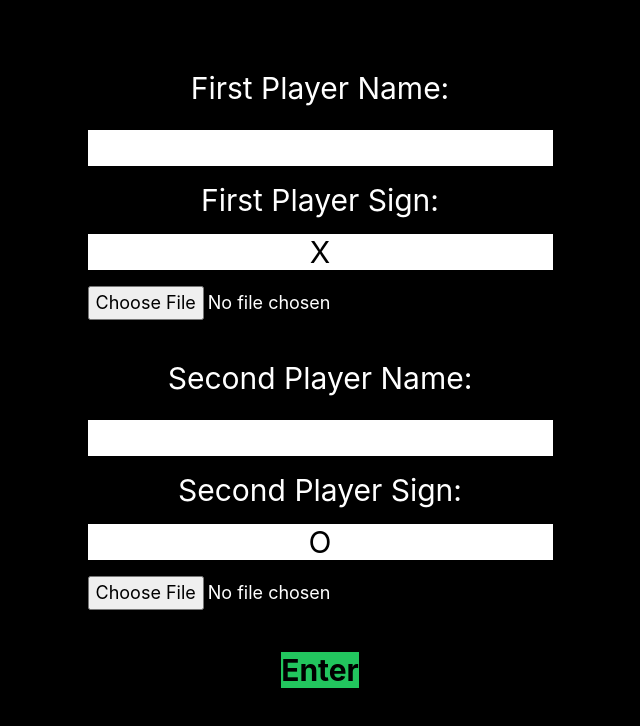
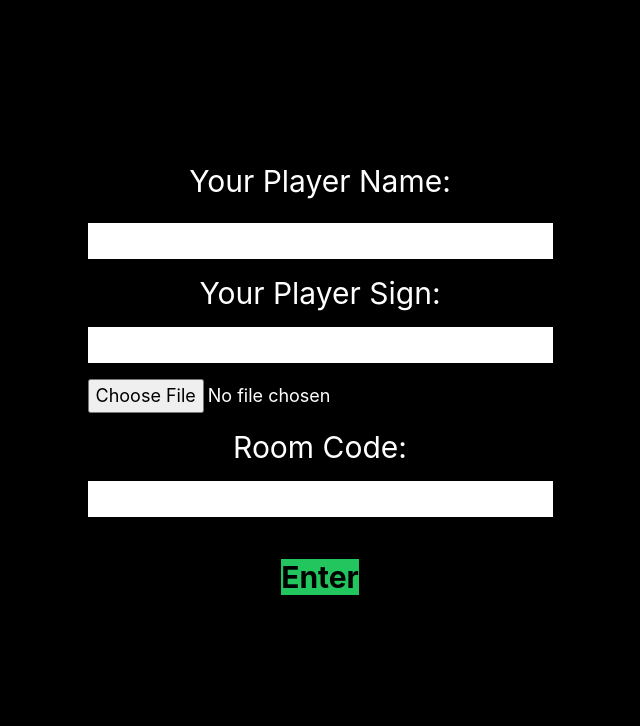
Before and after one commit to danyabsim/Tic-Tac-ToeProject, a React (Create React App) app: page / in a window 1280 px wide. Shown: the top 726 px of the page, without its empty margins (320-960 px from the left). Built offline with nearby package versions, Linux system fonts and the light colour scheme.

Commit message:
adding rooms

```diff
--- a/src/App.tsx
+++ b/src/App.tsx
@@ -6,69 +6,56 @@ import EnterForm from "./components/EnterForm/EnterForm";
 import store from "./redux/store";
 import {Provider} from "react-redux";
 import {Player} from "./interfaces/Player";
+import Room from "./components/Room/Room";
 
 function App() {
     const [isOnEnter, setIsOnEnter] = useState(true);
-    const [firstPlayerName, setFirstPlayerName] = useState('');
-    const [secondPlayerName, setSecondPlayerName] = useState('');
-    const [firstPlayerSign, setFirstPlayerSign] = useState('X');
-    const [secondPlayerSign, setSecondPlayerSign] = useState('O');
-    const [, setSelectedFirstPlayerFile] = useState<File | null>(null);
-    const [, setSelectedSecondPlayerFile] = useState<File | null>(null);
-    const [fileFirstPlayerURL, setFileFirstPlayerURL] = useState<string | null>(null);
-    const [fileSecondPlayerURL, setFileSecondPlayerURL] = useState<string | null>(null);
-    const firstPlayer: Player = {name: firstPlayerName, sign: firstPlayerSign, URL: fileFirstPlayerURL};
-    const secondPlayer: Player = {name: secondPlayerName, sign: secondPlayerSign, URL: fileSecondPlayerURL};
+    const [isInRoom, setIsOnRoom] = useState(false);
+    const [currentPlayerName, setCurrentPlayerName] = useState('');
+    const [currentPlayerSign, setCurrentPlayerSign] = useState('');
+    const [, setSelectedCurrentPlayerFile] = useState<File | null>(null);
+    const [fileCurrentPlayerURL, setFileCurrentPlayerURL] = useState<string | null>(null);
+    const [roomCode, setRoomCode] = useState("");
+    const currentPlayer: Player = {name: currentPlayerName, sign: currentPlayerSign, URL: fileCurrentPlayerURL};
 
     function resetTheApp() {
+        setIsOnRoom(false);
         setIsOnEnter(true);
-        setFirstPlayerName("");
-        setSecondPlayerName("");
-        setFirstPlayerSign('X');
-        setSecondPlayerSign('O');
-        setSelectedFirstPlayerFile(null);
-        setSelectedSecondPlayerFile(null);
-        setFileFirstPlayerURL(null);
-        setFileSecondPlayerURL(null);
+        setCurrentPlayerName("");
+        setCurrentPlayerSign('');
+        setSelectedCurrentPlayerFile(null);
+        setFileCurrentPlayerURL(null);
+        setRoomCode("");
     }
 
     function onEnter(event: React.FormEvent<HTMLFormElement>) {
         event.preventDefault();
         // connection to a server to check if such username with that password exists.
-        if (firstPlayerName !== "" && secondPlayerName !== "" && firstPlayerName !== secondPlayerName) {
-            if (firstPlayerSign !== " " && firstPlayerSign !== ""
-                && secondPlayerSign !== " " && secondPlayerSign !== ""
-                && firstPlayerSign !== secondPlayerSign
-                && firstPlayerSign.length === 1 && secondPlayerSign.length === 1) {
+        if (currentPlayerName !== "") {
+            if (currentPlayerSign !== " " && currentPlayerSign !== ""
+                && currentPlayerSign.length === 1) {
                 setIsOnEnter(false);
+                setIsOnRoom(true);
             } else {
-                alert("Either at least one of the signs contain only space or empty or both are the same!");
+                alert("The sign contains only space or is empty!");
             }
         } else {
-            alert("Either at least one of the names are not set up or both are the same!");
+            alert("The name is empty!");
         }
     }
 
-    function handleFileChange(event: ChangeEvent<HTMLInputElement>, where: string) {
+    function handleFileChange(event: ChangeEvent<HTMLInputElement>) {
         const files = event.target.files;
 
         if (files && files.length > 0) {
             const file = files[0];
-            if (where === "first") {
-                setSelectedFirstPlayerFile(file);
-            } else {
-                setSelectedSecondPlayerFile(file);
-            }
+            setSelectedCurrentPlayerFile(file);
 
             // Read the content of the file as a data URL
             const reader = new FileReader();
             reader.onload = (e) => {
                 if (e.target && e.target.result) {
-                    if (where === "first") {
-                        setFileFirstPlayerURL(e.target.result.toString());
-                    } else {
-                        setFileSecondPlayerURL(e.target.result.toString());
-                    }
+                    setFileCurrentPlayerURL(e.target.result.toString());
                 }
             };
             reader.readAsDataURL(file);
@@ -83,33 +70,58 @@ function App() {
                         <Route
                             path="/"
                             element={
-                                isOnEnter ? (
+                                isOnEnter && !isInRoom ? (
                                     <EnterForm
                                         onEnter={onEnter}
-                                        firstPlayer={firstPlayer}
-                                        secondPlayer={secondPlayer}
-                                        setFirstPlayerName={setFirstPlayerName}
-                                        setSecondPlayerName={setSecondPlayerName}
-                                        setFirstPlayerSign={setFirstPlayerSign}
-                                        setSecondPlayerSign={setSecondPlayerSign}
+                                        currentPlayer={currentPlayer}
+                                        roomCode={roomCode}
+                                        setRoomCode={setRoomCode}
+                                        setCurrentPlayerName={setCurrentPlayerName}
+                                        setCurrentPlayerSign={setCurrentPlayerSign}
                                         handleFileChange={handleFileChange}
                                     />
                                 ) : (
-                                    <Navigate to="/game"/>
+                                    isInRoom && !isOnEnter ? (
+                                        <Navigate to="/room"/>
+                                    ) : (
+                                        <Navigate to="/game"/>
+                                    )
+                                )
+                            }
+                        />
+                        <Route
+                            path="/room"
+                            element={
+                                isInRoom && !isOnEnter ? (
+                                    <Room
+                                        currentPlayer={currentPlayer}
+                                        roomCode={roomCode}
+                                        setIsOnRoom={setIsOnRoom}
+                                    />
+                                ) : (
+                                    isOnEnter && !isInRoom ? (
+                                        <Navigate to="/"/>
+                                    ) : (
+                                        <Navigate to="/game"/>
+                                    )
                                 )
                             }
                         />
                         <Route
                             path="/game"
                             element={
-                                !isOnEnter ? (
+                                !isInRoom && !isOnEnter ? (
                                     <Game
-                                        firstPlayer={firstPlayer}
-                                        secondPlayer={secondPlayer}
+                                        firstPlayer={currentPlayer}
+                                        secondPlayer={currentPlayer}
                                         resetTheApp={resetTheApp}
                                     />
                                 ) : (
-                                    <Navigate to="/"/>
+                                    isOnEnter && !isInRoom ? (
+                                        <Navigate to="/"/>
+                                    ) : (
+                                        <Navigate to="/room"/>
+                                    )
                                 )
                             }
                         />
--- a/src/components/EnterForm/EnterForm.tsx
+++ b/src/components/EnterForm/EnterForm.tsx
@@ -15,56 +15,49 @@ function EnterForm(props: EnterFormProps) {
     return (
         <form className="text-3xl mt-4 mb-4 text-center flex flex-col items-center" onSubmit={props.onEnter}>
             <div className="mb-10 space-y-4">
-                <label className="block mb-2">First Player Name:</label>
+                <label className="block mb-2">Your Player Name:</label>
                 <input
                     className="inline-block mt-4 mb-4 text-center text-black"
                     type="text"
-                    value={props.firstPlayer.name}
+                    value={props.currentPlayer.name}
                     onChange={(event) => {
-                        props.setFirstPlayerName(event.currentTarget.value)
+                        props.setCurrentPlayerName(event.currentTarget.value)
                     }}
-                    data-testid="firstPlayerName"/>
-                <label className="block mb-2">First Player Sign:</label>
+                    data-testid="playerName"/>
+                <label className="block mb-2">Your Player Sign:</label>
                 <input
                     className="inline-block mt-4 mb-4 text-center text-black"
                     type="text"
-                    value={props.firstPlayer.sign}
+                    value={props.currentPlayer.sign}
                     onChange={(event) => {
-                        props.setFirstPlayerSign(event.currentTarget.value)
+                        props.setCurrentPlayerSign(event.currentTarget.value)
                     }}
                     maxLength={maxLengthOfSigns}
-                    data-testid="firstPlayerSign"/>
+                    data-testid="playerSign"/>
                 <br/>
-                <input type="file" className="block text-lg mb-5" onChange={handleFirstPlayerFileChange} accept="image/*"/>
-            </div>
-
-            <div className="mb-10 space-y-4">
-                <label className="block mb-2">Second Player Name:</label>
+                <input
+                    type="file"
+                    className="block text-lg mb-5"
+                    onChange={handleFirstPlayerFileChange}
+                    accept="image/*"
+                />
+                <label className="block mb-2">Room Code:</label>
                 <input
                     className="inline-block mt-4 mb-4 text-center text-black"
                     type="text"
-                    value={props.secondPlayer.name}
+                    value={props.roomCode}
                     onChange={(event) => {
-                        props.setSecondPlayerName(event.currentTarget.value)
+                        props.setRoomCode(event.currentTarget.value)
                     }}
-                    data-testid="secondPlayerName"/>
-                <label className="block mb-2">Second Player Sign:</label>
+                    data-testid="codeRoom"/>
+            </div>
+            <div>
                 <input
-                    className="inline-block mt-4 mb-4 text-center text-black"
-                    type="text"
-                    value={props.secondPlayer.sign}
-                    onChange={(event) => {
-                        props.setSecondPlayerSign(event.currentTarget.value)
-                    }}
-                    maxLength={maxLengthOfSigns}
-                    data-testid="secondPlayerSign"/>
-                <br/>
-                <input type="file" className="block text-lg mb-5" onChange={handleSecondPlayerFileChange} accept="image/*"/>
-            </div>
-
-            <div>
-                <input className="mb-10 space-y-4 inline-block bg-green-500 text-black border-2 border-black font-bold cursor-pointer" type="submit" value="Enter"
-                       data-testid="submit"/>
+                    className="mb-10 space-y-4 inline-block bg-green-500 text-black border-2 border-black font-bold cursor-pointer"
+                    type="submit"
+                    value="Enter"
+                    data-testid="Enter"
+                />
             </div>
         </form>
     );
--- a/src/components/Game/Game.tsx
+++ b/src/components/Game/Game.tsx
@@ -36,7 +36,6 @@ function Game(props: GameProps) {
 
     return (
         <div>
-            <header>
             <h1 className="text-4xl border-b-0 bg-green-500 text-black m-0">Tic-Tac-Toe</h1><br/>
             <Results
                 firstPlayer={props.firstPlayer}
@@ -56,7 +55,6 @@ function Game(props: GameProps) {
             <BottomButtons
                 resetTheApp={resetTheApp}
             />
-            </header>
         </div>
     );
 }
--- /dev/null
+++ b/src/components/Room/Room.tsx
@@ -0,0 +1,49 @@
+import {Player} from "../../interfaces/Player";
+import {RoomProps} from "./RoomProps";
+import {useState} from "react";
+import GameActionButton from "../GameActionButton/GameActionButton";
+
+function Room(props: RoomProps) {
+    let players: Player[] = [props.currentPlayer, props.currentPlayer]; // need to be taken from server
+    const [readyBool, setReadyBool] = useState([false, false]); // need to be taken from server
+
+    function onClickReadyBool(index: number) {
+        setReadyBool(prevState => {
+            let tempReadyBool = [...readyBool];
+            tempReadyBool[index] = !tempReadyBool[index];
+            return tempReadyBool;
+        });
+    }
+
+    return (
+        <div className="text-black text-4xl text-center">
+            <h1 className="text-4xl border-b-0 bg-green-500 m-0">{players.length === 2 && readyBool.every(value => value) ? "Hello!" : "Waiting For Players..."}</h1>
+            <h2 className="text-white">Room code: {props.roomCode}</h2>
+            {players.map((player, index) => (
+                <div>
+                    <h3 className="text-white">{index + 1}: {player.name} ({player.sign})</h3>
+                    <GameActionButton
+                        className={`bg-black ${readyBool[index] ? "text-green-500" : "text-red-500"}`}
+                        value={readyBool[index] ? "Ready" : "Not Ready"}
+                        onClick={() => {
+                            onClickReadyBool(index)
+                        }}
+                    />
+                </div>
+            ))}
+            {players.length === 2 && readyBool.every(value => value) ?
+                <GameActionButton
+                    value="Play!"
+                    onClick={() => {
+                        props.setIsOnRoom(false);
+                    }}
+                />
+                :
+                <>
+                </>
+            }
+        </div>
+    );
+}
+
+export default Room;
```
Also changed, not shown: src/components/EnterForm/EnterFormProps.ts (+5 -6 lines), src/components/GameActionButton/GameActionButton.tsx (+5 -3 lines), src/components/Room/RoomProps.ts (added, +8 -0 lines). Lines whose indentation alone changed are shown as unchanged.
